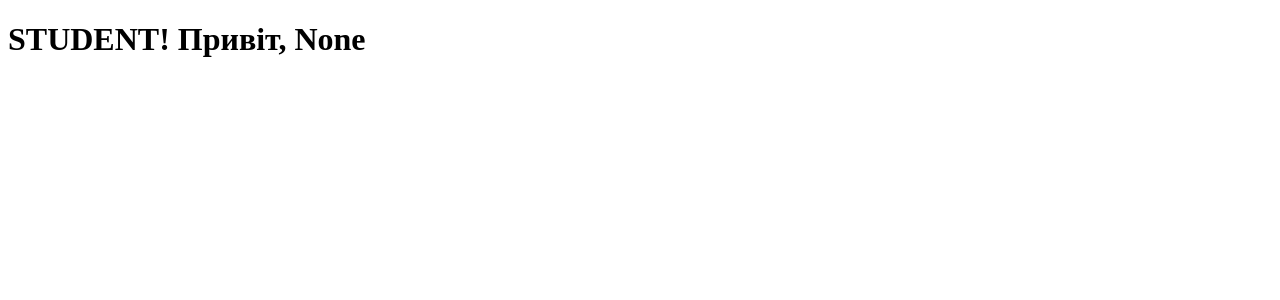
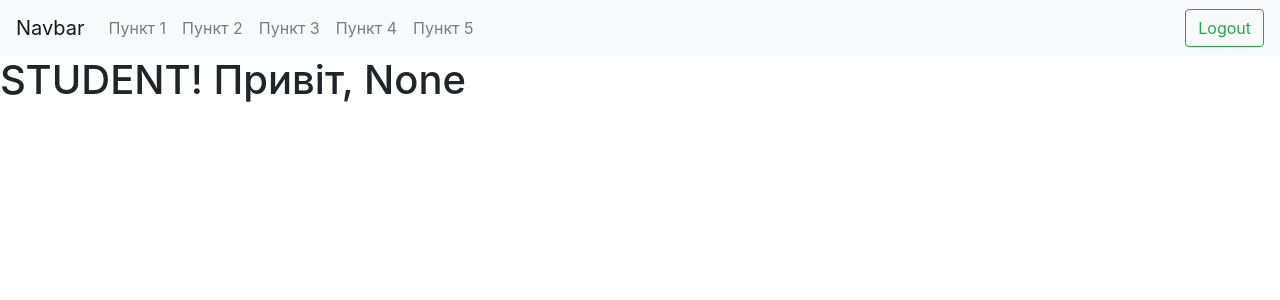
Before and after one commit to chessmaster987/School-diary, a Flask app: page /student in a window 1280 px wide. Shown: the top 300 px of the page. Run offline with Flask 3, Linux system fonts and the light colour scheme; some libraries are stand-ins or nearby versions.

Commit message:
Початок роботи з роллю student. Виправлено баг при логіні

```diff
--- a/app.py
+++ b/app.py
@@ -34,21 +34,22 @@ def login():
 
         cur = conn.cursor()
         cur.execute(
-            "SELECT * FROM login WHERE username = %s AND password = %s", (username, password))
-        rows = cur.fetchall()
+            "SELECT username FROM login WHERE username = %s AND password = %s", (username, password))
+        user = cur.fetchone()
 
-        cur.execute("SELECT role FROM login WHERE username = %s", (username,))
-        role = cur.fetchone()
+        if user:
+            cur.execute("SELECT role FROM login WHERE username = %s", (username,))
+            role = cur.fetchone()
 
-        if role and role[0] == 'admin':
-            session['username'] = username
-            return redirect('/admin')
-        elif role and role[0] == 'teacher':
-            session['username'] = username
-            return redirect('/teacher')
-        elif role and role[0] == 'student':
-            session['username'] = username
-            return redirect('/student')
+            if role and role[0] == 'admin':
+                session['username'] = username
+                return redirect('/admin')
+            elif role and role[0] == 'teacher':
+                session['username'] = username
+                return redirect('/teacher')
+            elif role and role[0] == 'student':
+                session['username'] = username
+                return redirect('/student')
         else:
             return 'Неправильний логін або пароль'
 
@@ -126,10 +127,10 @@ def teacher():
     return render_template('teacher/teacher.html', username=username)
 
 
-@app.route('/student', methods=['GET'])
-def student():
-    username = session.get('username', None)
-    return render_template('student/student.html', username=username)
+#@app.route('/student', methods=['GET'])
+#def student():
+#    username = session.get('username', None)
+#    return render_template('student/student.html', username=username)
 
 
 @app.route('/logout', methods=['GET', 'POST'])
@@ -440,5 +441,17 @@ def delete_timetable(id):
     return redirect(url_for('timetable'))
 
 
+##
+##
+##    УЧЕНЬ!!!
+##
+##
+
+@app.route('/student', methods=['GET'])
+def student():
+    username = session.get('username', None)
+    return render_template('student/student.html', username=username)
+
+
 if __name__ == "__main__":
     app.run(debug=True)
--- a/templates/student/student.html
+++ b/templates/student/student.html
@@ -1,4 +1,4 @@
-<!DOCTYPE html>
+<!--<!DOCTYPE html>
 <html lang="en">
 
 <head>
@@ -11,4 +11,63 @@
    <h1>STUDENT! Привіт, {{ username }}</h1>
 </body>
 
+</html>-->
+
+<!DOCTYPE html>
+<html lang="en">
+
+<head>
+   <meta charset="UTF-8">
+   <meta name="viewport" content="width=device-width, initial-scale=1.0">
+   <title>STUDENT</title>
+   <link rel="stylesheet" href="https://cdn.jsdelivr.net/npm/bootstrap@4.3.1/dist/css/bootstrap.min.css"
+      integrity="sha384-ggOyR0iXCbMQv3Xipma34MD+dH/1fQ784/j6cY/iJTQUOhcWr7x9JvoRxT2MZw1T" crossorigin="anonymous">
+</head>
+
+<body>
+   <nav class="navbar navbar-expand-lg navbar-light bg-light">
+      <a class="navbar-brand" href="#">Navbar</a>
+      <button class="navbar-toggler" type="button" data-toggle="collapse" data-target="#navbarTogglerDemo02"
+         aria-controls="navbarTogglerDemo02" aria-expanded="false" aria-label="Toggle navigation">
+         <span class="navbar-toggler-icon"></span>
+      </button>
+
+      <div class="collapse navbar-collapse" id="navbarTogglerDemo02">
+         <ul class="navbar-nav mr-auto mt-2 mt-lg-0">
+            <li class="nav-item">
+               <a class="nav-link" href="#">Пункт 1</a>
+            </li>
+            <li class="nav-item">
+               <a class="nav-link" href="#">Пункт 2</a>
+            </li>
+            <li class="nav-item">
+               <a class="nav-link" href="#">Пункт 3</a>
+            </li>
+            <li class="nav-item">
+               <a class="nav-link" href="#">Пункт 4</a>
+            </li>
+            <li class="nav-item">
+               <a class="nav-link" href="#">Пункт 5</a>
+            </li>
+         </ul>
+         <form class="form-inline my-2 my-lg-0" method="post" action="/logout">
+            <!--<input class="form-control mr-sm-2" type="search" placeholder="Search"> -->
+            <button class="btn btn-outline-success my-2 my-sm-0" type="submit" formaction="/logout">Logout</button>
+         </form>
+      </div>
+   </nav>
+
+   <h1>STUDENT! Привіт, {{ username }} </h1>
+
+   <script src="https://code.jquery.com/jquery-3.3.1.slim.min.js"
+      integrity="sha384-q8i/X+965DzO0rT7abK41JStQIAqVgRVzpbzo5smXKp4YfRvH+8abtTE1Pi6jizo"
+      crossorigin="anonymous"></script>
+   <script src="https://cdn.jsdelivr.net/npm/popper.js@1.14.7/dist/umd/popper.min.js"
+      integrity="sha384-UO2eT0CpHqdSJQ6hJty5KVphtPhzWj9WO1clHTMGa3JDZwrnQq4sF86dIHNDz0W1"
+      crossorigin="anonymous"></script>
+   <script src="https://cdn.jsdelivr.net/npm/bootstrap@4.3.1/dist/js/bootstrap.min.js"
+      integrity="sha384-JjSmVgyd0p3pXB1rRibZUAYoIIy6OrQ6VrjIEaFf/nJGzIxFDsf4x0xIM+B07jRM"
+      crossorigin="anonymous"></script>
+</body>
+
 </html>
```
